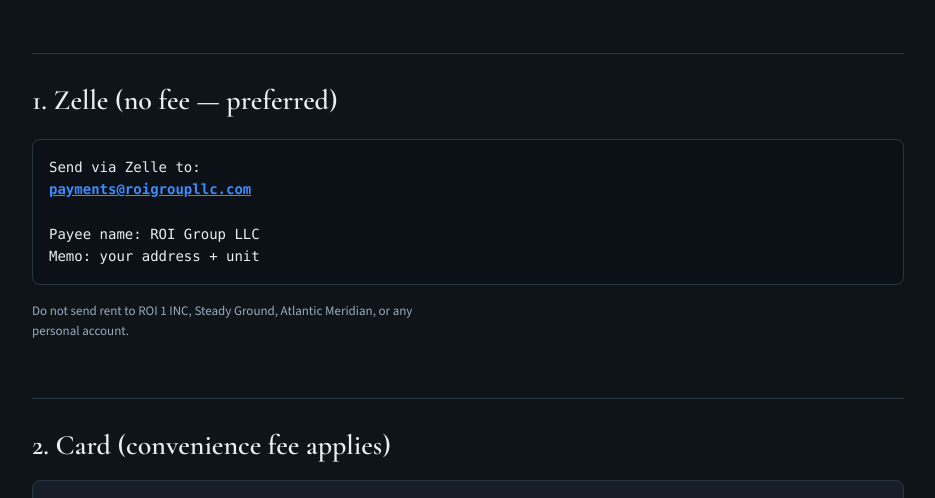
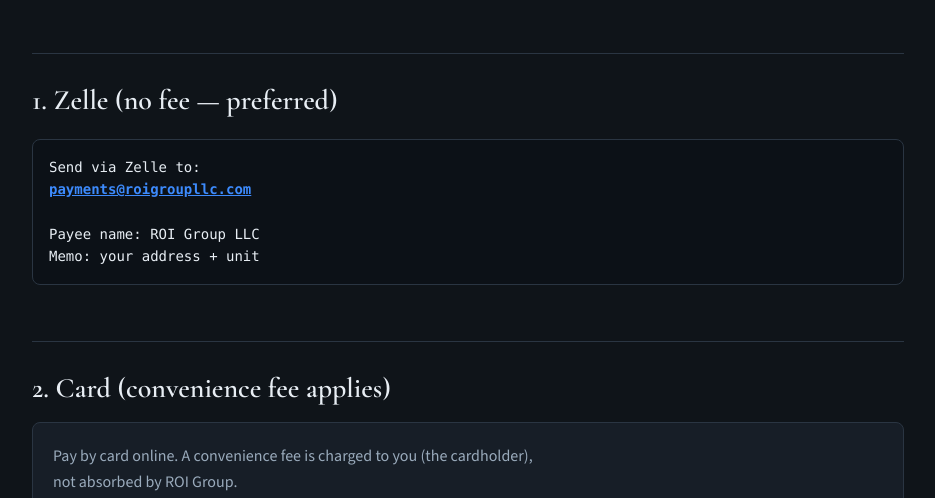
Before and after one commit to derickoosei-dot/roi-group, a plain HTML site: page pay/index.html in a window 1280 px wide. Shown: the part 285-783 px from the top of the page, without its empty margins (172-1107 px from the left). Drawn offline with nearby package versions, Linux system fonts and the light colour scheme.

Commit message:
ROI /pay: remove multi-entity rent warning line
Derick explicit via Rental Ops.

```diff
--- a/pay/index.html
+++ b/pay/index.html
@@ -30,7 +30,6 @@
         Payee name: ROI Group LLC<br />
         Memo: your address + unit
       </div>
-      <p class="note">Do not send rent to ROI 1 INC, Steady Ground, Atlantic Meridian, or any personal account.</p>
     </section>
 
     <section>
```
